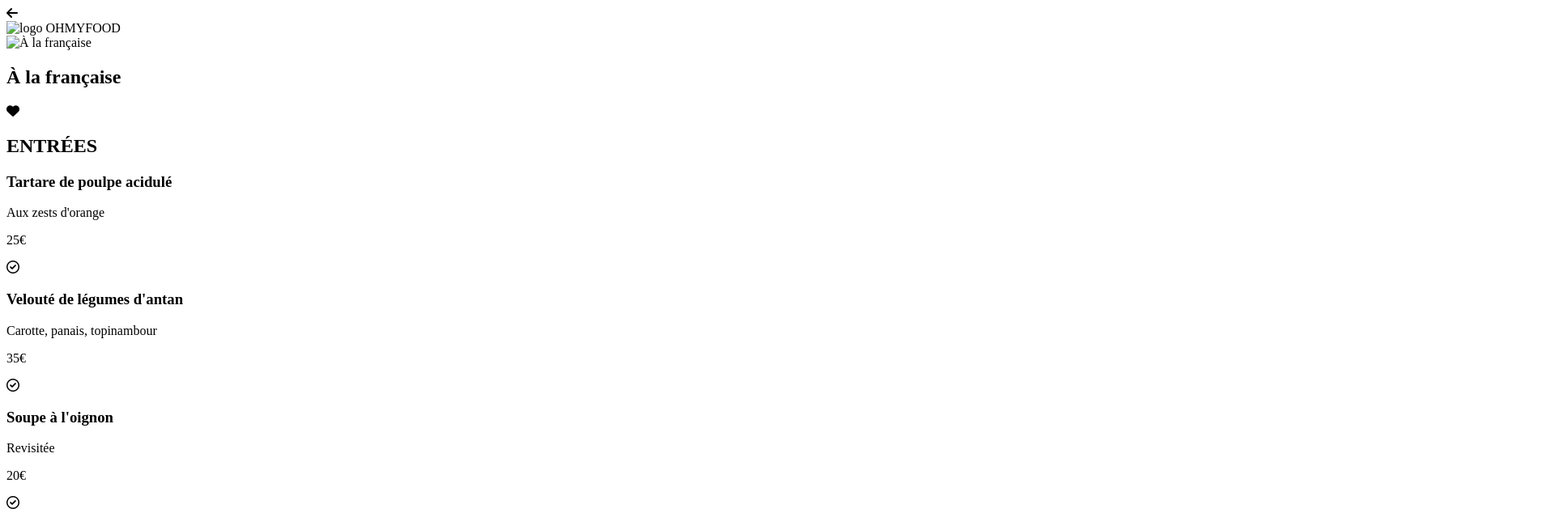
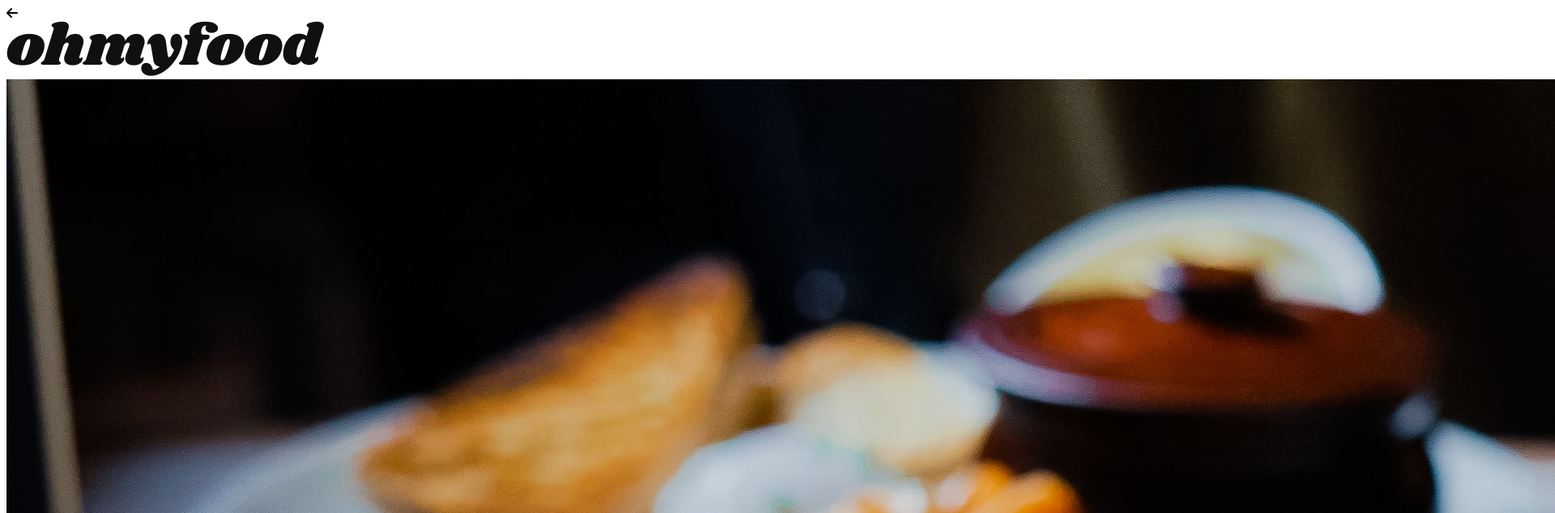
Before and after one commit to mlle-didi/Projet3, a plain HTML site: page menus/A_la_francaise.html in a window 1280 px wide. Shown: the top 634 px of the page at 81% size, 1920 px wide, since content can reach past the window. Drawn offline with Linux system fonts and the light colour scheme; files that its build step writes are made by us from their sources; files whose address does not match are found by name.

Commit message:
renomage fichiers html et maj chemins images

```diff
--- a/menus/A_la_francaise.html
+++ b/menus/A_la_francaise.html
@@ -12,12 +12,12 @@
     <header>
         <div>
             <nav><i class="fas fa-arrow-left"></i></nav>
-            <img src="images/logo/ohmyfood.png" alt="logo OHMYFOOD">
+            <img src="../images/logo/ohmyfood.png" alt="logo OHMYFOOD">
         </div>
     </header>
 
     <main>
-        <img src="images/restaurants/toa-heftiba-DQKerTsQwi0-unsplash.jpg" alt="À la française">
+        <img src="../images/restaurants/toa-heftiba-DQKerTsQwi0-unsplash.jpg" alt="À la française">
 
         <section>
             <!-- NOM DU RESTAURANT -->
```
Also changed, not shown: menus/La_note_enchantee.html (+2 -2 lines), menus/La_palette_du_gout.html (+2 -2 lines), menus/Le_delice_des_sens.html (+2 -2 lines).
